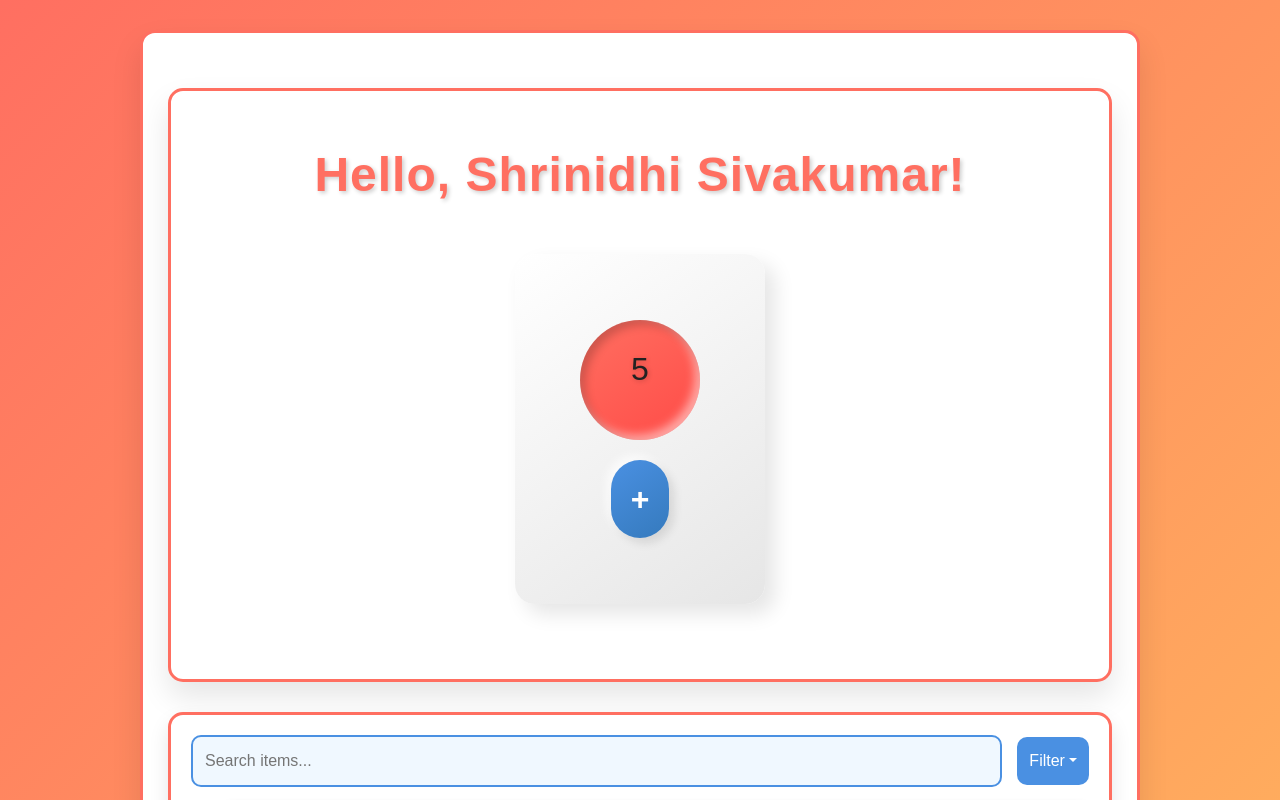
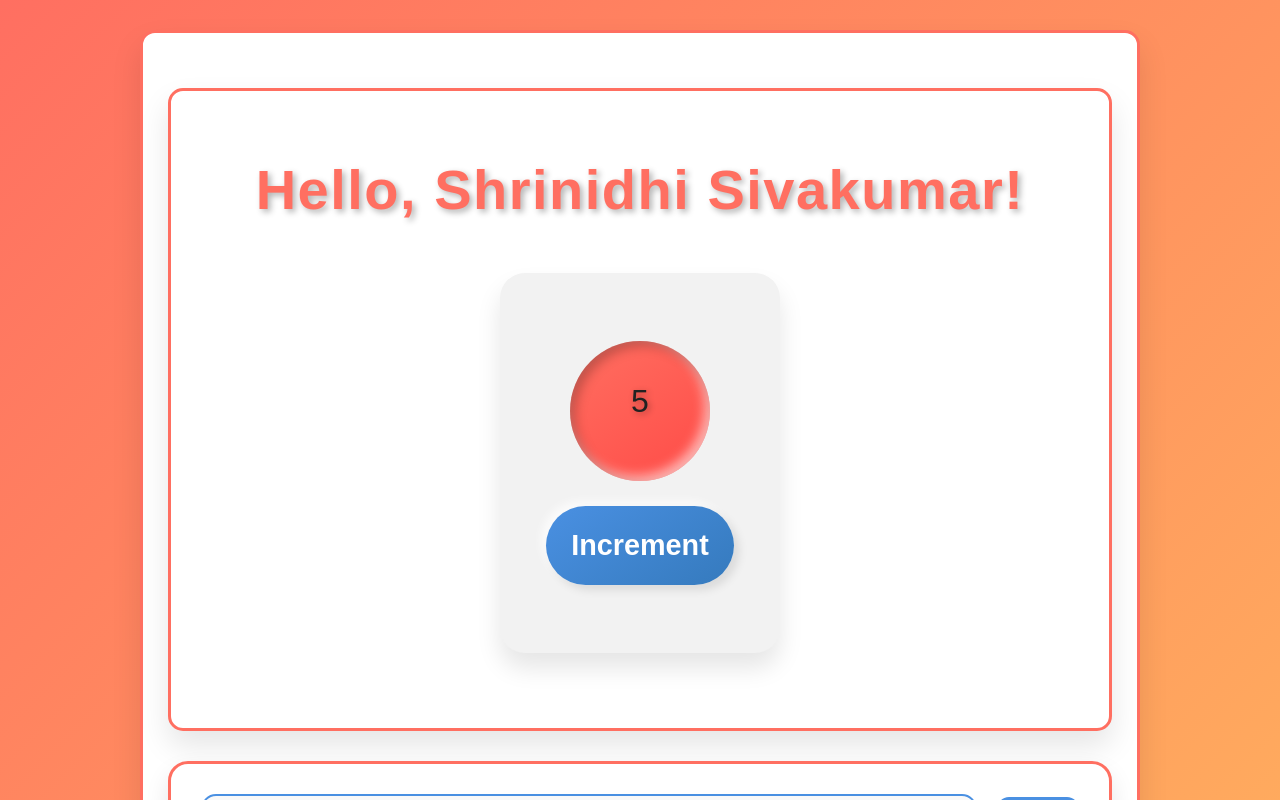
Before and after one commit to shrisivaclg/cw_8, a React (Create React App) app: page / in a window 1280 px wide. Shown: the top 800 px of the page. Built offline with nearby package versions, Linux system fonts and the light colour scheme.

Commit message:
Updated code with new features or bug fixes

```diff
--- a/src/Counter.css
+++ b/src/Counter.css
@@ -4,19 +4,19 @@
     flex-direction: column;
     align-items: center;
     justify-content: center;
-    background: linear-gradient(145deg, #ffffff, #e6e6e6);
-    border-radius: 20px;
-    padding: 30px;
-    width: 250px;
-    height: 350px;
-    box-shadow: 10px 10px 20px rgba(0, 0, 0, 0.1), -10px -10px 20px rgba(255, 255, 255, 0.7);
+    background: #f2f2f2;
+    border-radius: 25px;
+    padding: 40px;
+    width: 280px;
+    height: 380px;
+    box-shadow: 0px 15px 25px rgba(0, 0, 0, 0.1), 0px -15px 25px rgba(255, 255, 255, 0.7);
     margin: 50px auto;
     transition: transform 0.3s ease, box-shadow 0.3s ease;
 }
 
 .counter-card:hover {
     transform: scale(1.05);
-    box-shadow: 15px 15px 30px rgba(0, 0, 0, 0.15), -15px -15px 30px rgba(255, 255, 255, 0.85);
+    box-shadow: 0px 20px 40px rgba(0, 0, 0, 0.2), 0px -20px 40px rgba(255, 255, 255, 0.85);
 }
 
 /* Counter circle for display */
@@ -26,20 +26,20 @@
     justify-content: center;
     background: linear-gradient(145deg, #ff6f61, #ff4b47);
     border-radius: 50%;
-    width: 120px;
-    height: 120px;
-    margin-bottom: 20px;
-    box-shadow: inset 5px 5px 10px rgba(0, 0, 0, 0.2), inset -5px -5px 10px rgba(255, 255, 255, 0.5);
+    width: 140px;
+    height: 140px;
+    margin-bottom: 25px;
+    box-shadow: inset 5px 5px 12px rgba(0, 0, 0, 0.25), inset -5px -5px 12px rgba(255, 255, 255, 0.6);
     color: #ffffff;
-    font-size: 3rem;
+    font-size: 3.5rem;
     font-weight: bold;
-    text-shadow: 1px 1px 5px rgba(0, 0, 0, 0.2);
+    text-shadow: 2px 2px 6px rgba(0, 0, 0, 0.3);
 }
 
 /* Increment button styling */
 .counter-button {
-    padding: 15px 20px;
-    font-size: 2rem;
+    padding: 18px 25px;
+    font-size: 1.8rem;
     font-weight: bold;
     color: #ffffff;
     background: linear-gradient(145deg, #4a90e2, #357abd);
--- a/src/Counter.jsx
+++ b/src/Counter.jsx
@@ -18,7 +18,7 @@ class Counter extends Component {
                     <h2>{this.state.count}</h2>
                 </div>
                 <button className="counter-button" onClick={this.increment}>
-                    +
+                    Increment
                 </button>
             </div>
         );
--- a/src/FilteredList.css
+++ b/src/FilteredList.css
@@ -1,27 +1,30 @@
+/* Filtered List container styling */
 .filtered-list-container {
-    padding: 20px;
+    padding: 30px;
     background-color: #ffffff;
-    border-radius: 15px;
-    box-shadow: 0 10px 20px rgba(0, 0, 0, 0.1);
-    margin-bottom: 30px;
+    border-radius: 20px;
+    box-shadow: 0 12px 24px rgba(0, 0, 0, 0.1);
+    margin-bottom: 40px;
     border: 3px solid #FF6F61;
     transition: all 0.3s ease;
 }
 
+/* Search and Filter container */
 .search-filter-container {
     display: flex;
     justify-content: space-between;
-    gap: 15px;
     align-items: center;
+    gap: 20px;
 }
 
+/* Search Box styling */
 .search-box {
     flex-grow: 1;
-    padding: 12px;
-    font-size: 1rem;
-    border-radius: 10px;
+    padding: 14px 18px;
+    font-size: 1.2rem;
+    border-radius: 15px;
     border: 2px solid #4A90E2;
-    background-color: #f0f8ff;
+    background-color: #f9f9f9;
     transition: border-color 0.3s ease, box-shadow 0.3s ease;
 }
 
@@ -30,11 +33,11 @@
     box-shadow: 0 0 10px rgba(255, 95, 95, 0.5);
 }
 
+/* Dropdown button styling */
 .dropdown-filter .btn {
-    padding: 12px;
-    font-size: 1rem;
-    text-align: left;
-    border-radius: 10px;
+    padding: 14px;
+    font-size: 1.1rem;
+    border-radius: 12px;
     background-color: #4A90E2;
     color: white;
     border: none;
@@ -45,14 +48,15 @@
     background-color: #FF5722;
 }
 
+/* Dropdown menu item styling */
 .dropdown-filter .dropdown-menu {
-    border-radius: 10px;
-    box-shadow: 0 4px 8px rgba(0, 0, 0, 0.2);
+    border-radius: 12px;
+    box-shadow: 0 6px 12px rgba(0, 0, 0, 0.2);
 }
 
 .dropdown-filter .dropdown-item {
-    padding: 12px 20px;
-    font-size: 1rem;
+    padding: 14px 22px;
+    font-size: 1.1rem;
     color: #333;
     transition: background-color 0.3s ease, color 0.3s ease;
 }
--- a/src/HelloWorld.css
+++ b/src/HelloWorld.css
@@ -1,11 +1,11 @@
 .hello-world {
     text-align: center;
-    font-size: 3rem;
+    font-size: 3.5rem;
     color: #FF6F61;
-    margin: 30px 0;
+    margin: 40px 0;
     font-weight: bold;
-    text-shadow: 2px 2px 4px rgba(0, 0, 0, 0.2);
-    letter-spacing: 1px;
+    text-shadow: 3px 3px 6px rgba(0, 0, 0, 0.3);
+    letter-spacing: 1.5px;
     transition: color 0.3s ease, transform 0.3s ease;
 }
 
```
